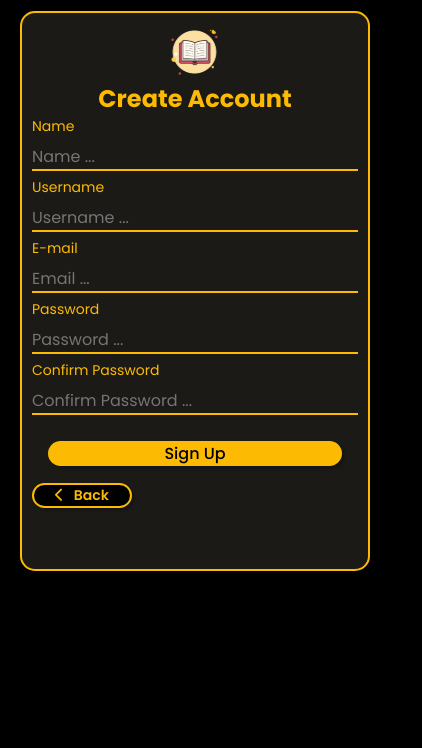
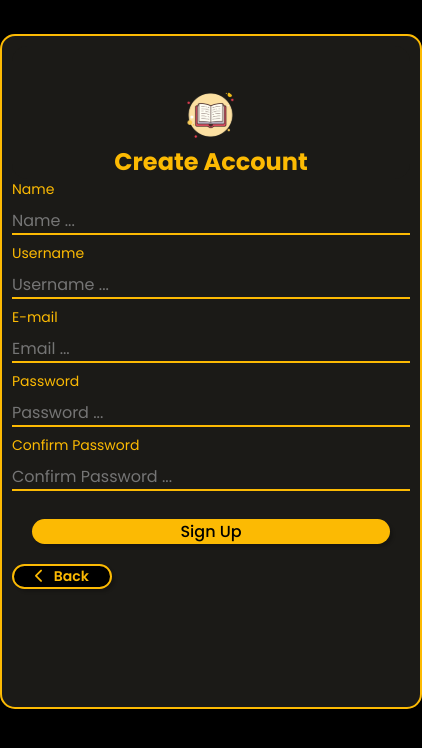
Before and after one commit to rafaelams17/scl-front, a Vue app: page /register in a window 390 px wide. Shown: the top 748 px of the page, 422 px wide, since content can reach past the window. Built offline with nearby package versions, Linux system fonts and the light colour scheme; a web font is replaced by a local one.

Commit message:
finalizando realmente as telas inicias

```diff
--- a/src/views/pages/ForgetPassword.vue
+++ b/src/views/pages/ForgetPassword.vue
@@ -46,14 +46,13 @@ function backToLogin() {
   background: #1b1a17;
 }
 .container {
-  width: 500px;
+  width: 50vh;
   margin: 0 auto;
 }
 .container-title {
   display: flex;
   flex-direction: column;
   align-items: center;
-  font-size: 20px;
   padding-top: 5%;
   border-radius: 15px;
 }
@@ -61,12 +60,14 @@ function backToLogin() {
   padding-bottom: 20px;
 }
 .container-title img {
+  padding-top: 10%;
+
   width: 60px;
 }
 .container-form {
   display: flex;
   flex-direction: column;
-  height: 500px;
+  height: 60vh;
   margin: 0 auto;
   padding: 10px;
   border-radius: 15px;
@@ -121,25 +122,18 @@ function backToLogin() {
   padding-right: 10px;
 }
 @media screen and (max-width: 600px) {
-  .container {
-    width: 450px;
-  }
+
   .container-title h1 {
     font-size: 24px;
   }
 }
 @media screen and (max-width: 500px) {
-  .container {
-    width: 350px;
-  }
+
   .container-title h1 {
     font-size: 26px;
   }
 }
 @media screen and (max-width: 400px) {
-  .container {
-    width: 350px;
-  }
   .container-title h1 {
     font-size: 24px;
   }
@@ -148,9 +142,7 @@ function backToLogin() {
   }
 }
 @media screen and (max-width: 300px) {
-  .container {
-    width: 250px;
-  }
+
   .container-title h1 {
     font-size: 20px;
   }
--- a/src/views/pages/LoginPage.vue
+++ b/src/views/pages/LoginPage.vue
@@ -43,7 +43,7 @@ function backToHome() {
   router.push("/");
 }
 function registerUser() {
-    router.push("/register");
+  router.push("/register");
 }
 function forgetPassword() {
   router.push('/forget-password');
@@ -57,7 +57,7 @@ function forgetPassword() {
   background: #1b1a17;
 }
 .container {
-  width: 500px;
+  width: 50vh;
   margin: 0 auto;
   border-radius: 15px;
 }
@@ -72,6 +72,7 @@ function forgetPassword() {
   font-size: 2.5em;
 }
 .container-title img {
+  padding-top: 10%;
   width: 60px;
 }
 .container-create {
@@ -90,7 +91,7 @@ function forgetPassword() {
 .container-form {
   display: flex;
   flex-direction: column;
-  height: 500px;
+  height: 80vh;
   font-size: 18px;
   margin: 0 auto;
   padding: 10px;
@@ -152,20 +153,9 @@ function forgetPassword() {
   background-color: #000;
   padding-right: 10px;
 }
-@media screen and (max-width: 600px) {
-  .container {
-    width: 450px;
-  }
-}
-@media screen and (max-width: 500px) {
-  .container {
-    width: 400px;
-  }
-}
+
 @media screen and (max-width: 400px) {
-  .container {
-    width: 350px;
-  }
+
   .container-title h1 {
     font-size: 35px;
   }
--- a/src/views/pages/RegisterPage.vue
+++ b/src/views/pages/RegisterPage.vue
@@ -54,7 +54,7 @@ function backToLogin() {
 }
 .container {
   border-radius: 15px;
-  width: 450px;
+  width: 50vh;
   margin: 0 auto;
 }
 .container-title {
@@ -67,19 +67,19 @@ function backToLogin() {
   font-size: 1.5em;
 }
 .container-title img {
+  padding-top: 10%;
   width: 60px;
 }
 .container-form {
   display: flex;
   flex-direction: column;
-  height: 560px;
-  font-size: 18px;
+  height: 80vh;
   margin: 0 auto;
   padding: 10px;
   border-radius: 15px;
   border: 2px solid #fcba03;
   margin-bottom: 5%;
-  margin-top: 3%;
+  margin-top: 8%;
 }
 .container-form label {
   font-size: 16px;
@@ -129,23 +129,14 @@ function backToLogin() {
   background-color: #000;
   padding-right: 10px;
 }
-@media screen and (max-width: 600px) {
-  .container {
-    width: 450px;
-  }
-}
+
 @media screen and (max-width: 500px) {
-  .container {
-    width: 350px;
-  }
+
   .container-title h1 {
     font-size: 26px;
   }
 }
 @media screen and (max-width: 400px) {
-  .container {
-    width: 350px;
-  }
   .container-title h1 {
     font-size: 24px;
   }
@@ -154,9 +145,6 @@ function backToLogin() {
   }
 }
 @media screen and (max-width: 300px) {
-  .container {
-    width: 250px;
-  }
   .container-title h1 {
     font-size: 20px;
   }
```
